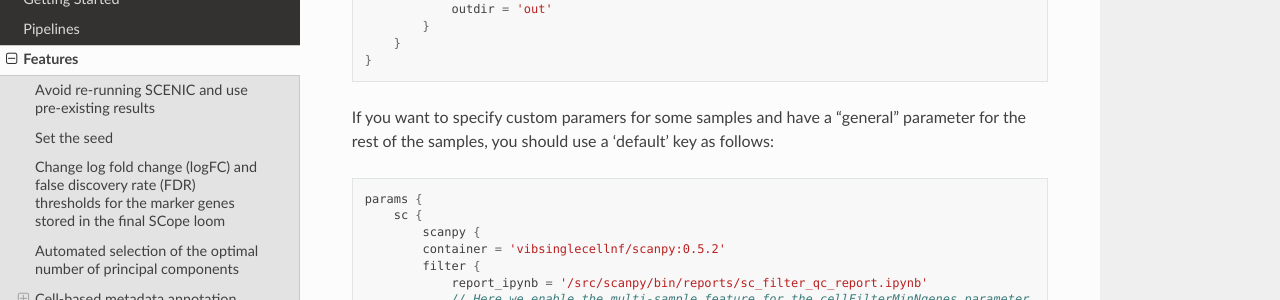
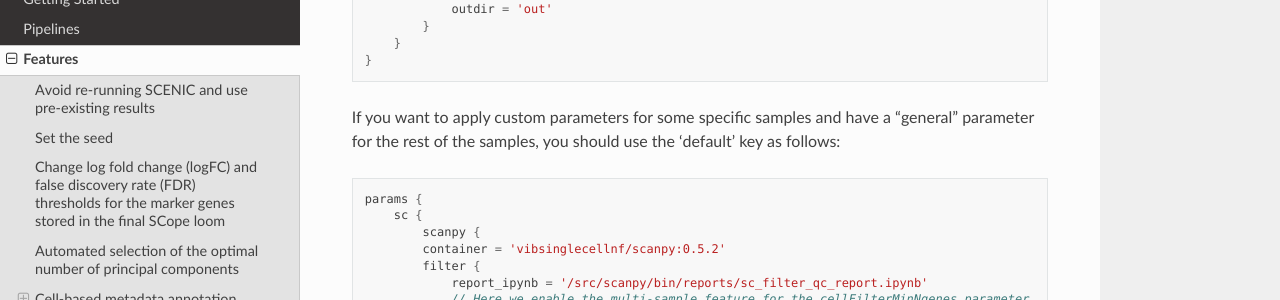
Before and after one commit to vib-singlecell-nf/vsn-pipelines, a Sphinx documentation site: the page built from docs/features.rst, in a window 1280 px wide and 900 px high, scrolled down 7218 px. Shown: the part 150-450 px from the top of the window. Built offline with Sphinx 7.4.7 and the Read the Docs theme 2.0.0, drawn with Linux system fonts in a browser that asks for light colours.

Commit message:
Fix typo
Former-commit-id: 08a06c3f4a9ca30dda8156cb5a087ce039607a9a

```diff
--- a/docs/features.rst
+++ b/docs/features.rst
@@ -328,7 +328,7 @@ You'll just have to repeat the following structure for the parameters which you
         }
     }
 
-If you want to specify custom paramers for some samples and have a "general" parameter for the rest of the samples, you should use a 'default' key as follows:
+If you want to apply custom parameters for some specific samples and have a "general" parameter for the rest of the samples, you should use the 'default' key as follows:
 
 .. code:: groovy
 
```
